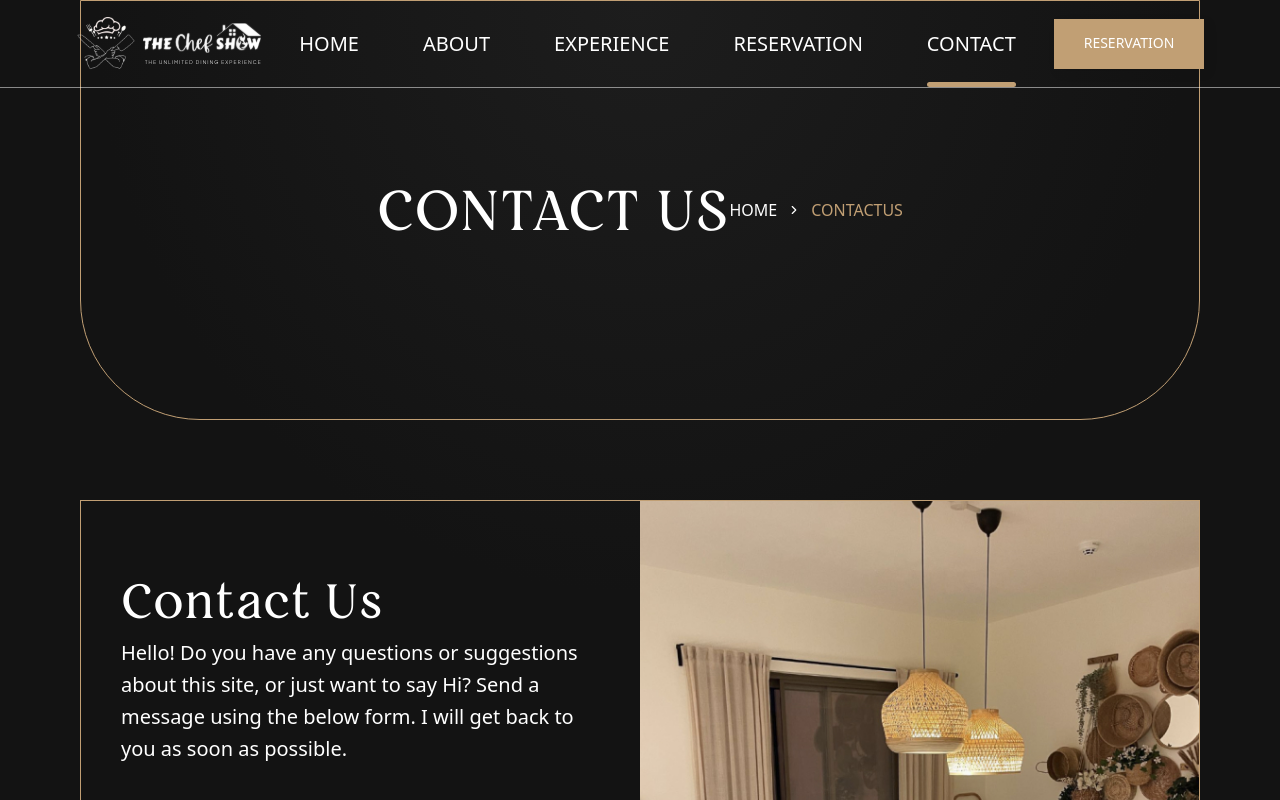
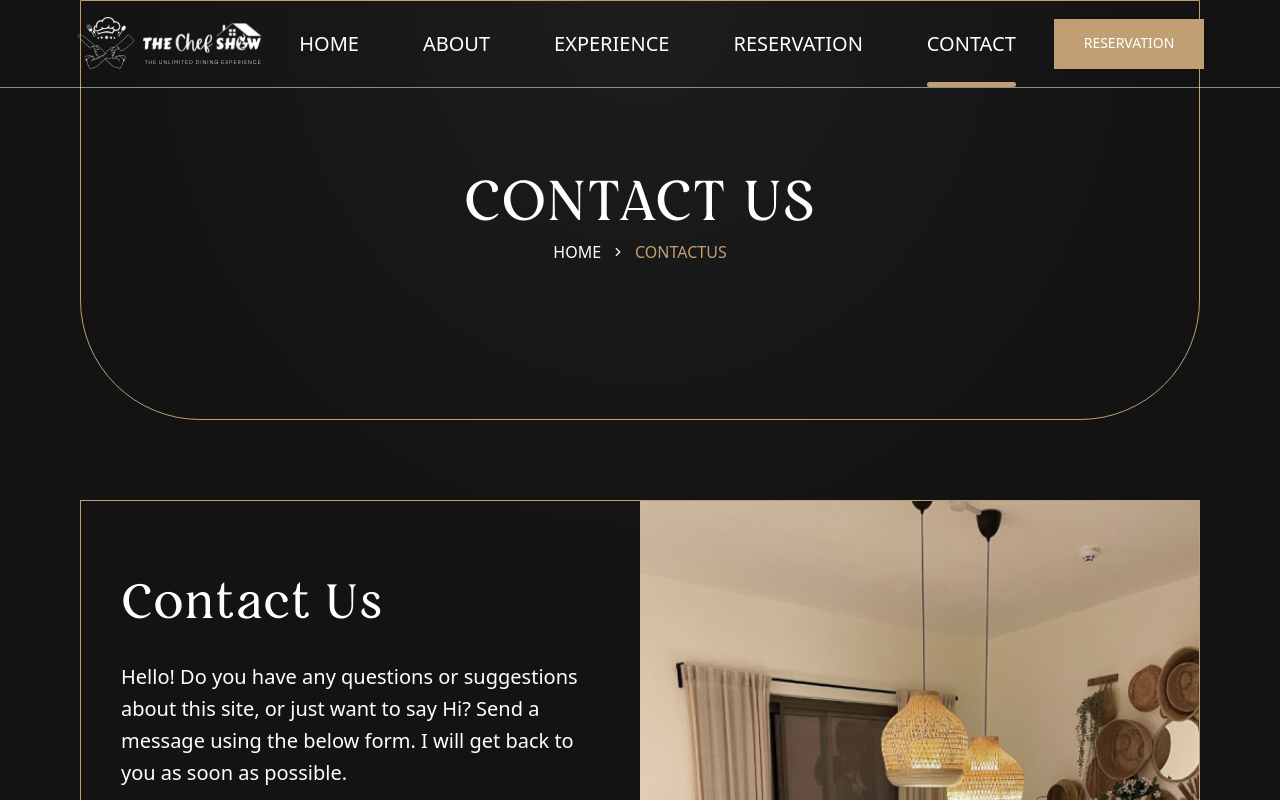
Before and after one commit to Safeya-Yasien/the-chef-show, a React (Vite) app: page /contact in a window 1280 px wide. Built offline with nearby package versions, Linux system fonts and the light colour scheme.

Commit message:
update Contact.tsx

```diff
--- a/src/pages/Contact.tsx
+++ b/src/pages/Contact.tsx
@@ -12,7 +12,7 @@ const Contact = () => {
   return (
     <section className="relative px-[80px] ">
       {/* hero */}
-      <div className="rounded-br-[120px] rounded-bl-[120px] border border-[#C19F74] flex items-center justify-center h-[420px] text-center">
+      <div className="rounded-br-[120px] rounded-bl-[120px] border border-[#C19F74] flex flex-col items-center justify-center h-[420px] text-center">
         <h1 className="uppercase font-restora text-white font-normal text-[56px] tracking-[0.02em] ">
           Contact us
         </h1>
@@ -44,7 +44,7 @@ const Contact = () => {
       {/* form */}
       <div className="grid grid-cols-1 md:grid-cols-2 border border-[#C19F74] mt-[80px]">
         <div className="py-[64px] px-[40px]">
-          <h2 className="font-restora text-white font-normal text-[48px] tracking-[0.02em] capitalize">
+          <h2 className="font-restora text-white font-normal text-[48px] tracking-[0.02em] capitalize mb-[24px]">
             Contact us
           </h2>
           <p className="text-white font-thin text-[20px] leading-[32px] mb-10">
@@ -86,6 +86,8 @@ const Contact = () => {
                 placeholder="Enter Your Message"
               />
             </div>
+
+            <button className="bg-[#C19F74] text-white w-auto md:w-[256px] h-[52px] flex items-center justify-center uppercase font-medium text-sm tracking-[0.04em] mt-[32px] ">send a message</button>
           </form>
         </div>
 
```
